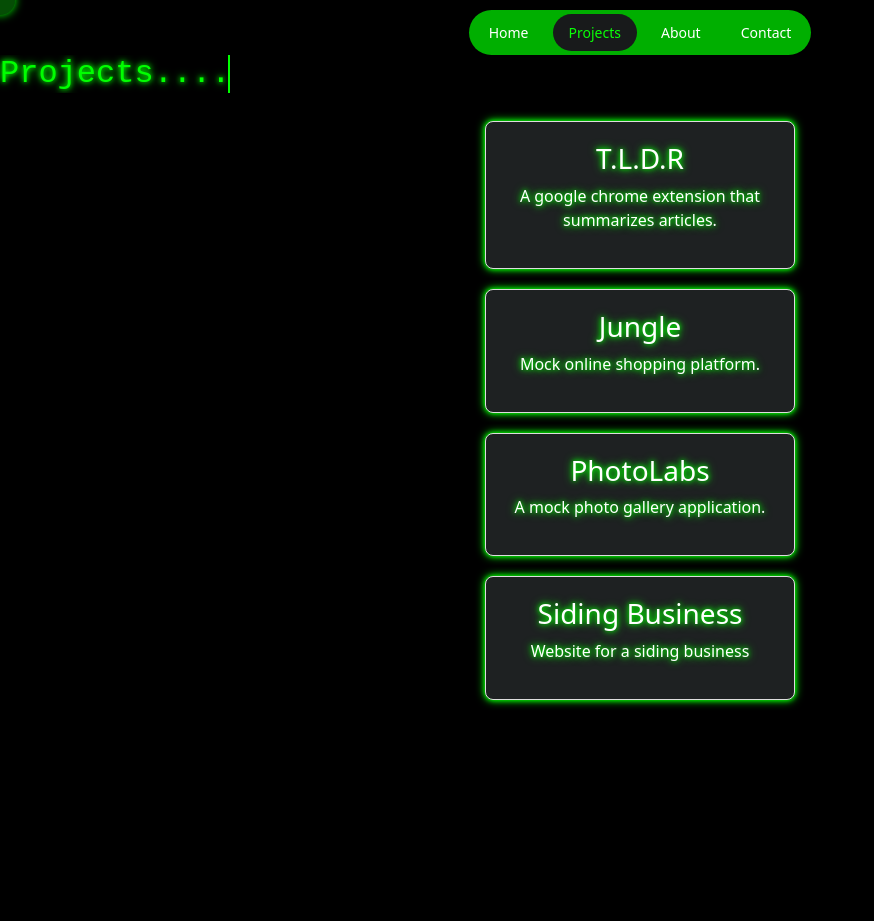
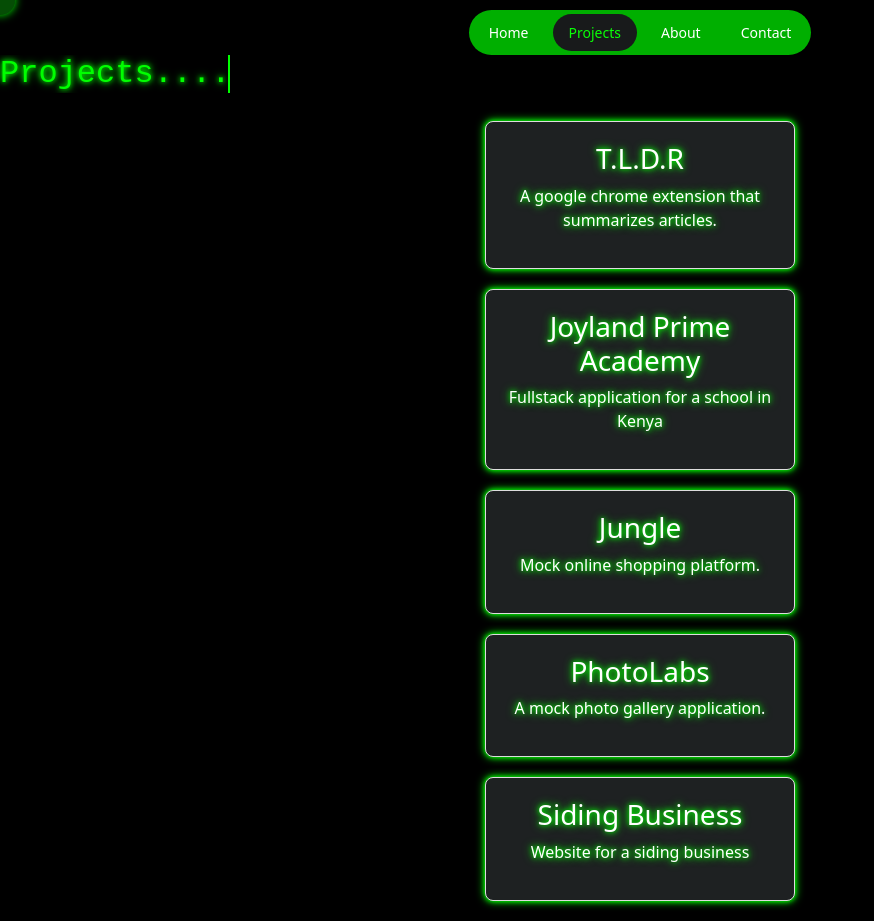
Before and after one commit to ClintasaurusRex/portfolio, a React (Vite) app: page /projects in a window 1280 px wide. Shown: the whole page, without its empty margins (0-874 px from the left). Before the commit the page ends 800 px from the top, so only its background shows below. Built offline with nearby package versions, Linux system fonts and the light colour scheme.

Commit message:
The speed of light is unreachable

```diff
--- a/src/Projects/projects.js
+++ b/src/Projects/projects.js
@@ -11,6 +11,16 @@ export const projects = [
   },
   {
     id: 2,
+    title: "Joyland Prime Academy",
+    summary: "Fullstack application for a school in Kenya",
+    description:
+      "This project features a modern, responsive design built with React and Material UI components, ensuring an optimal user experience across various devices. Information about the school, including its establishment in 2008, is thoughtfully organized and presented clearly through a clean visual hierarchy using cards and papers to distinguish content sections. Its grid-based layout dynamically adjusts to different screen sizes, enhancing accessibility. In addition there is also a ton of admin capabilites that give the admin full control of the application",
+    challenges:
+      "This was my first time working with firebase which just came with a learning curve, but the biggest challenge was this was also my first time using Material U.I, learning the syntax was a challenge but quite a lot of fun.",
+    link: "https://joyland.netlify.app/",
+  },
+  {
+    id: 3,
     title: "Jungle",
     summary: "Mock online shopping platform.",
     description:
@@ -20,7 +30,7 @@ export const projects = [
     link: "https://github.com/ClintasaurusRex/jungle",
   },
   {
-    id: 3,
+    id: 4,
     title: "PhotoLabs",
     summary: "A mock photo gallery application.",
     description:
@@ -30,7 +40,7 @@ export const projects = [
     link: "https://github.com/ClintasaurusRex/photoLab",
   },
   {
-    id: 4,
+    id: 5,
     title: "Siding Business",
     summary: "Website for a siding business",
     description:
```
